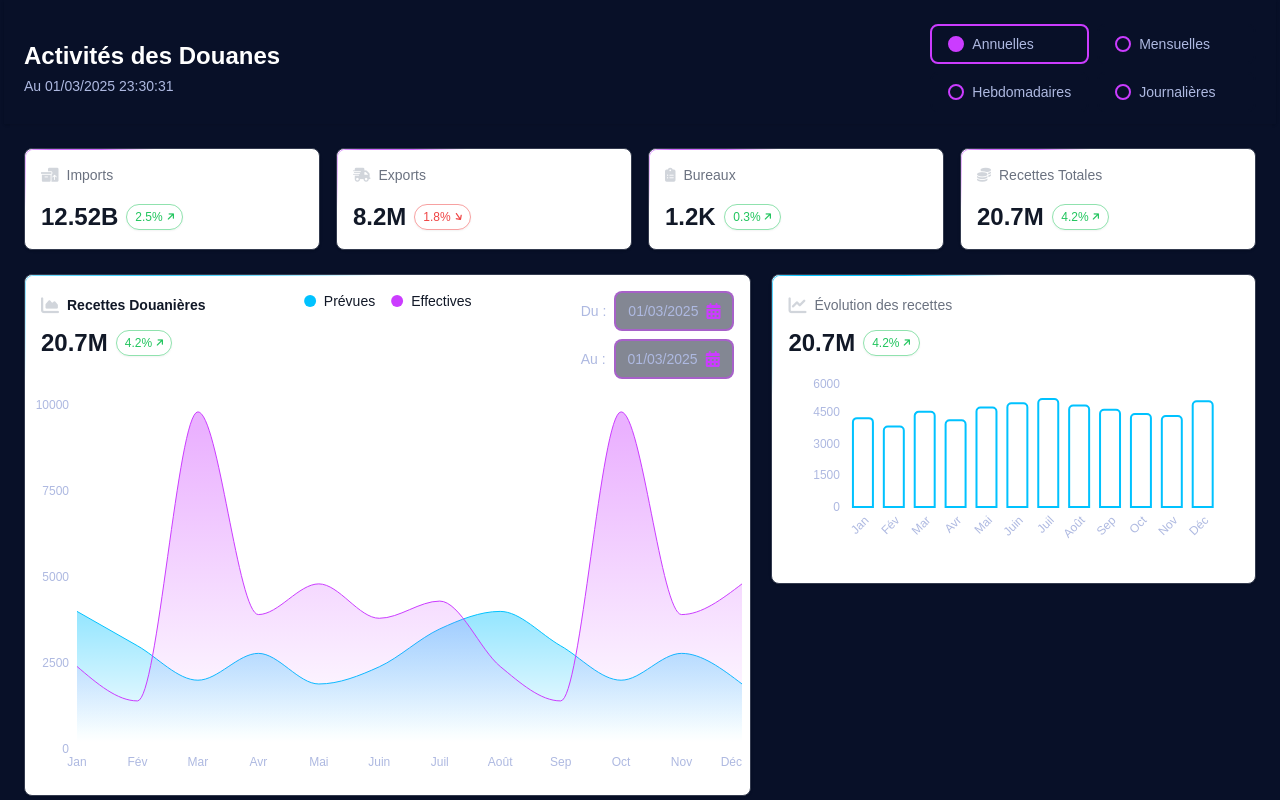
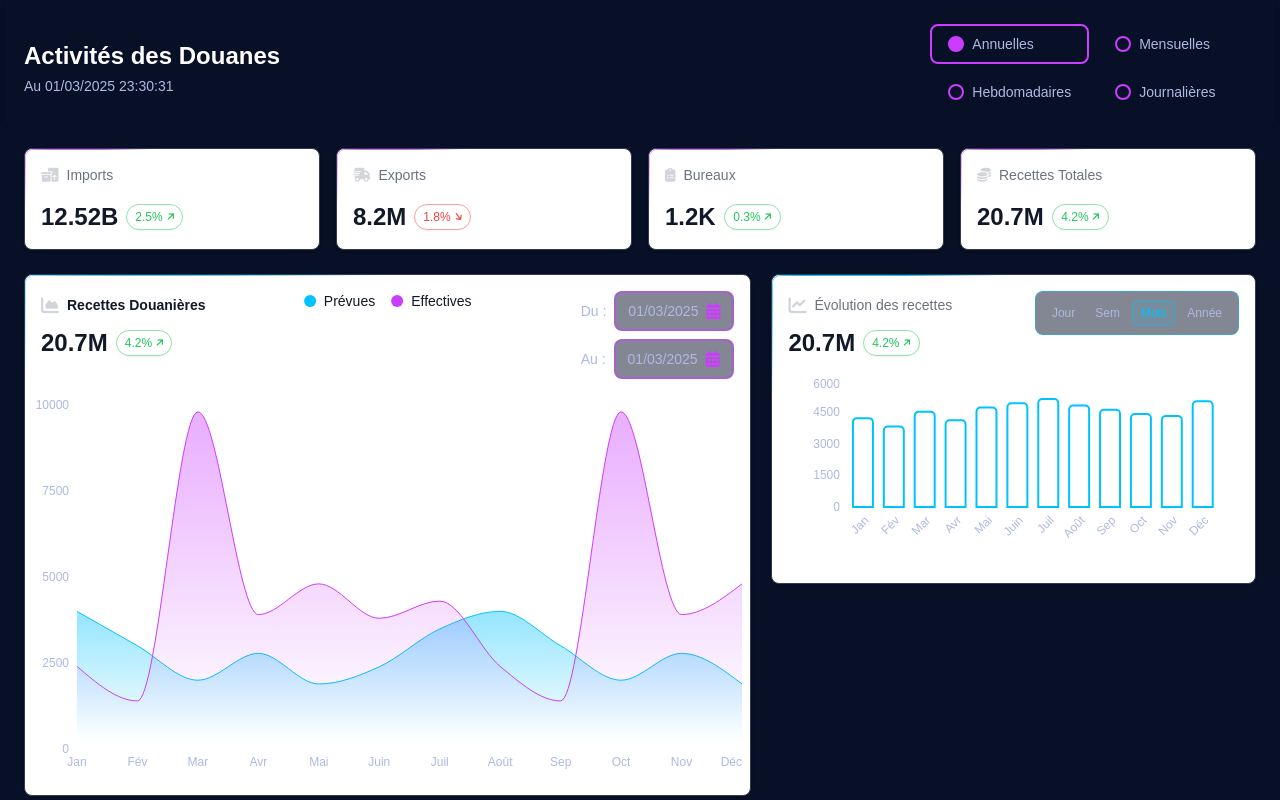
Before and after one commit to Kalixor/djib_2, a React (Vite) app: page / in a window 1280 px wide. Shown: the top 800 px of the page. Built offline with nearby package versions, Linux system fonts and the light colour scheme; a web font is replaced by a local one.

Commit message:
Initial commit from your app

```diff
--- a/src/components/charts/BarChart.jsx
+++ b/src/components/charts/BarChart.jsx
@@ -1,3 +1,4 @@
+import { useState } from 'react'
 import { BarChart as ReBarChart, Bar, XAxis, YAxis, Tooltip, ResponsiveContainer } from 'recharts'
 
 const CustomTooltip = ({ active, payload, label }) => {
@@ -20,6 +21,7 @@ const CustomTooltip = ({ active, payload, label }) => {
 }
 
 export default function BarChart() {
+  const [period, setPeriod] = useState('Mois')
   const data = [
     { name: 'Jan', value: 4200 },
     { name: 'Fév', value: 3800 },
@@ -34,6 +36,12 @@ export default function BarChart() {
     { name: 'Nov', value: 4300 },
     { name: 'Déc', value: 5000 },
   ]
+
+  const handlePeriodChange = (newPeriod) => {
+    if (newPeriod !== period) {
+      setPeriod(newPeriod)
+    }
+  }
 
   const renderVariationBadge = (value, trend) => {
     const isPositive = trend === 'up'
@@ -71,6 +79,34 @@ export default function BarChart() {
              padding: '1px'
            }}>
         <div className="bg-white dark:bg-card w-full h-full rounded-lg" />
+      </div>
+
+      {/* Period Selector */}
+      <div className="absolute top-4 right-4 z-20 bg-brand-800/50 backdrop-blur-sm p-2 rounded-lg border border-[#00c2ff]/50">
+        <div className="flex gap-1">
+          {['Jour', 'Sem', 'Mois', 'Année'].map((p) => (
+            <button
+              key={p}
+              type="button"
+              onClick={() => handlePeriodChange(p)}
+              className={`
+                px-2 py-1 rounded-md
+                text-xs font-medium
+                transition-colors
+                focus:outline-none
+                focus:ring-2
+                focus:ring-[#00c2ff]/50
+                ${
+                  period === p
+                    ? 'bg-[#00c2ff]/10 text-[#00c2ff] border border-[#00c2ff]/50'
+                    : 'text-card-text hover:text-[#00c2ff] hover:bg-[#00c2ff]/10'
+                }
+              `}
+            >
+              {p}
+            </button>
+          ))}
+        </div>
       </div>
 
       <div className="flex items-start justify-between mb-4 relative z-10">
```
